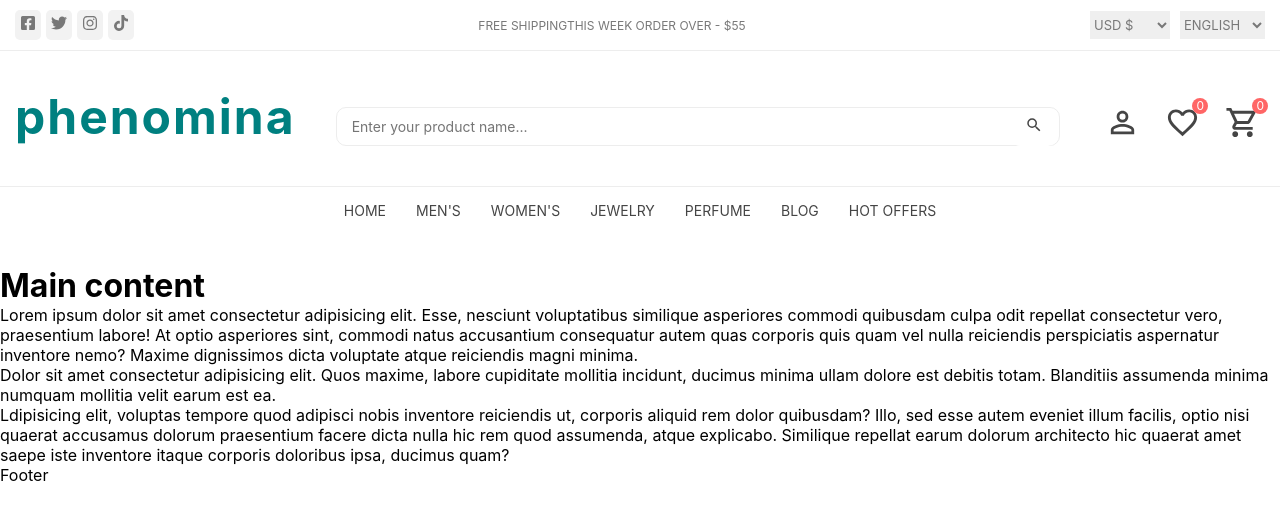
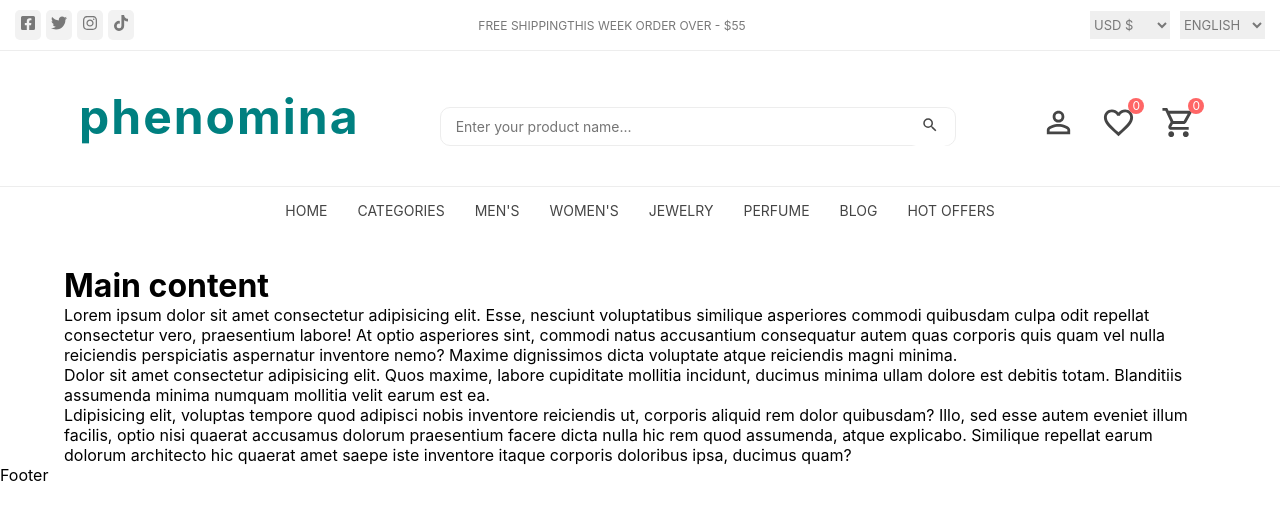
Before and after one commit to lisawagner/ecommerce-phenominav, a React (Create React App) app: page / in a window 1280 px wide. Shown: the top 520 px of the page. Built offline with nearby package versions, Linux system fonts and the light colour scheme.

Commit message:
testing and debugging navbar3

```diff
--- a/src/components/Navbar3/Navbar3.jsx
+++ b/src/components/Navbar3/Navbar3.jsx
@@ -123,9 +123,9 @@ const Navbar3 = () => {
         <li className="menu-category">
           <a href="/" className="menu-title">Home</a>
         </li>
-        {/* <li className="menu-category">
+        <li className="menu-category">
           <a href="/" className="menu-title">Categories</a>
-          <div className="dropdown-panel">
+          {/* <div className="dropdown-panel">
 
             <ul className="dropdown-panel-list">
               <li className="menu-title"><a href="/">Electronics</a></li>
@@ -184,8 +184,8 @@ const Navbar3 = () => {
               </li>
             </ul>
 
-          </div>
-        </li> */}
+          </div> */}
+        </li>
 
         <li className="menu-category">
           <a href="/" className="menu-title">Men's</a>
--- a/src/components/Navbar3/navbar3.css
+++ b/src/components/Navbar3/navbar3.css
@@ -137,6 +137,8 @@ body::-webkit-scrollbar-thumb:hover { background: hsl(0, 0%, 70%); }
   padding: 20px 0;
   border-bottom: 1px solid var(--cultured);
 }
+
+
 
 .header-logo {
   margin-bottom: 20px;
@@ -283,6 +285,7 @@ body::-webkit-scrollbar-thumb:hover { background: hsl(0, 0%, 70%); }
 
 .accordion-menu > div { font-size: 14px; }
 
+/*  fix the ion-icon references!!!!!!!!!!!!!!!!!!!!!!!!!!!!!!!!!!!!!!!!!!!!!!!! */
 .accordion-menu ion-icon {
   color: var(--onyx);
   --ionicon-stroke-width: 90px;
@@ -368,7 +371,7 @@ body::-webkit-scrollbar-thumb:hover { background: hsl(0, 0%, 70%); }
 
   /* small header */
   .header-top {
-    margin-top: 4rem;
+    margin-top: 4.5rem;
     display: block;
     padding: 10px 0;
     border-bottom: 1px solid var(--cultured);
@@ -391,6 +394,7 @@ body::-webkit-scrollbar-thumb:hover { background: hsl(0, 0%, 70%); }
     /* background: blue; */
   }
 
+
   .mobile-bottom-navigation {
     /* border-top-left-radius: var(--border-radius-md);
     border-top-right-radius: var(--border-radius-md); */
@@ -411,6 +415,8 @@ body::-webkit-scrollbar-thumb:hover { background: hsl(0, 0%, 70%); }
   }
 
   /* .header-logo { margin-bottom: 0; } */
+
+
 
   .header-top-actions {
     display: flex;
@@ -463,7 +469,8 @@ body::-webkit-scrollbar-thumb:hover { background: hsl(0, 0%, 70%); }
     display: flex;
     justify-content: space-between;
     align-items: center;
-    gap: 40px;
+    max-width: 90%;
+    gap: 80px;
   }
 
  .header-logo .flex-title {
--- a/src/index.css
+++ b/src/index.css
@@ -1,10 +1,12 @@
 body {
   margin: 0;
+  padding: 0;
   font-family: -apple-system, BlinkMacSystemFont, 'Segoe UI', 'Roboto', 'Oxygen',
     'Ubuntu', 'Cantarell', 'Fira Sans', 'Droid Sans', 'Helvetica Neue',
     sans-serif;
   -webkit-font-smoothing: antialiased;
   -moz-osx-font-smoothing: grayscale;
+  height: 100%;
 }
 
 code {
--- a/src/pages/Home.jsx
+++ b/src/pages/Home.jsx
@@ -5,7 +5,7 @@ import './home.css'
 const Home = () => {
   return (
     <Layout>
-      <div className='mt-2' >
+      <div className='mt-2 main-content' >
         <h1>Main content</h1>
         <p>Lorem ipsum dolor sit amet consectetur adipisicing elit. Esse, nesciunt voluptatibus similique asperiores commodi quibusdam culpa odit repellat consectetur vero, praesentium labore! At optio asperiores sint, commodi natus accusantium consequatur autem quas corporis quis quam vel nulla reiciendis perspiciatis aspernatur inventore nemo? Maxime dignissimos dicta voluptate atque reiciendis magni minima.</p>
         <p>Dolor sit amet consectetur adipisicing elit. Quos maxime, labore cupiditate mollitia incidunt, ducimus minima ullam dolore est debitis totam. Blanditiis assumenda minima numquam mollitia velit earum est ea.</p>
--- a/src/pages/home.css
+++ b/src/pages/home.css
@@ -2,3 +2,13 @@
 .mt-2 {
   margin-top: 2rem;
 }
+
+.main-content {
+  display: block;
+  width: 90%;
+  margin-left: auto;
+  margin-right: auto;
+
+  padding: 0;
+  /* background-color: red; */
+}
```
